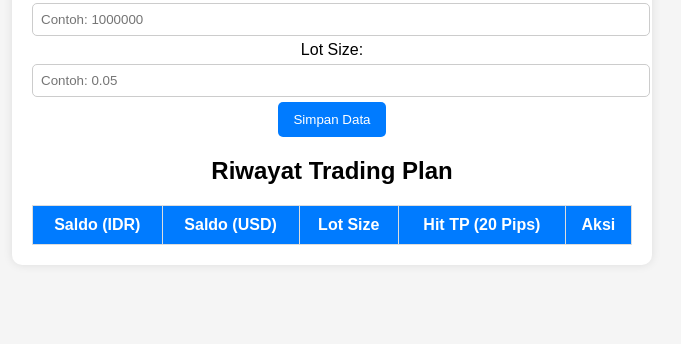
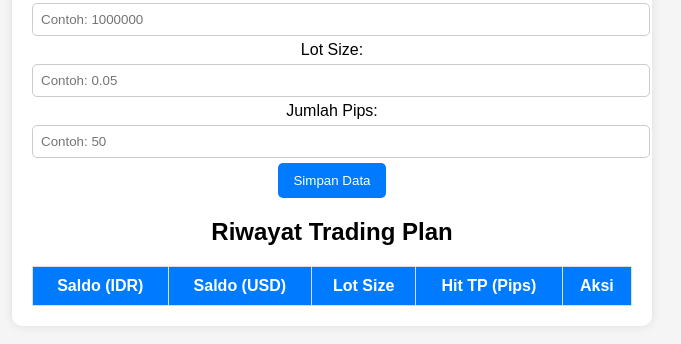
Before and after one commit to FajarHosting/Trading-plan, a plain HTML site: page index.html in a window 1280 px wide. Shown: the part 140-484 px from the top of the page, without its empty margins (308-989 px from the left). Drawn offline with Linux system fonts and the light colour scheme.

Commit message:
Update index.html

```diff
--- a/index.html
+++ b/index.html
@@ -17,6 +17,9 @@
             <label>Lot Size:</label>
             <input type="number" id="lotSize" placeholder="Contoh: 0.05">
 
+            <label>Jumlah Pips:</label>
+            <input type="number" id="pips" placeholder="Contoh: 50">
+
             <button onclick="simpanPlan()">Simpan Data</button>
         </div>
 
@@ -27,7 +30,7 @@
                     <th>Saldo (IDR)</th>
                     <th>Saldo (USD)</th>
                     <th>Lot Size</th>
-                    <th>Hit TP (20 Pips)</th>
+                    <th>Hit TP (Pips)</th>
                     <th>Aksi</th>
                 </tr>
             </thead>
```
